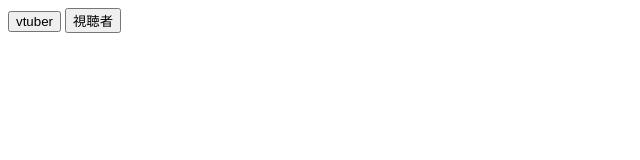
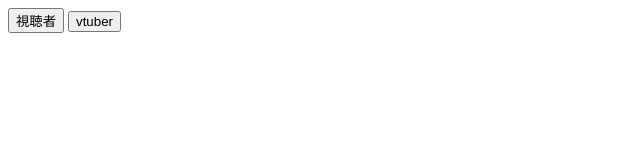
Before and after one commit to furusawa-web/vchat, a plain HTML site: page index.html in a window 1280 px wide. Shown: the full height of the page, 0-640 px from the left. Drawn offline with Linux system fonts and the light colour scheme.

Commit message:
fix button

```diff
--- a/index.html
+++ b/index.html
@@ -7,8 +7,8 @@
 </head>
 
 <body>
-    <button type=“button” onclick="location.href='audience/index.html'">vtuber</button>
-    <button type=“button” onclick="location.href='vtuber/Sample/TypeScript/Demo/index.html'">視聴者</button>
+    <button type=“button” onclick="location.href='audience/index.html'">視聴者</button>
+    <button type=“button” onclick="location.href='vtuber/Sample/TypeScript/Demo/index.html'">vtuber</button>
 </body>
 
 </html>
```
